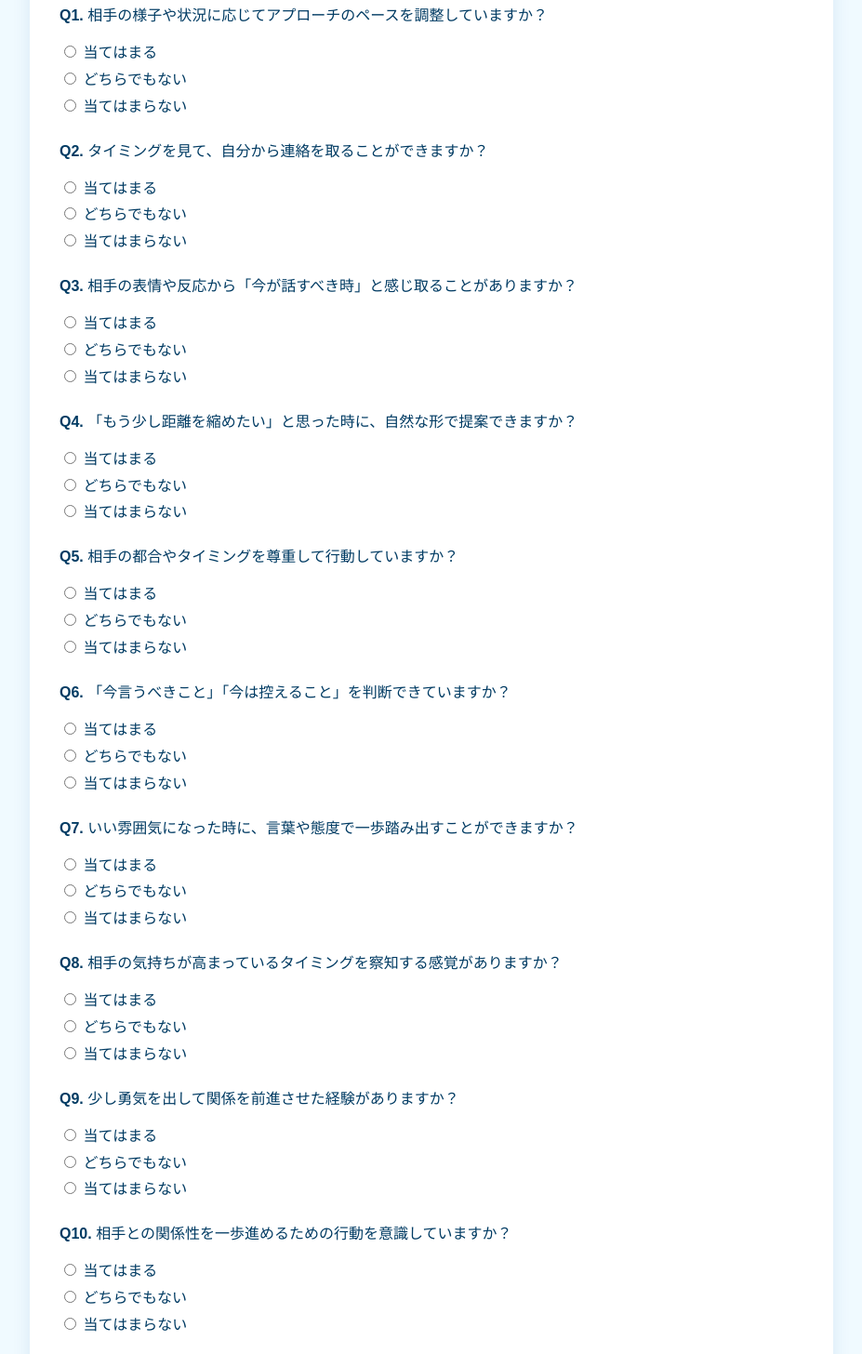
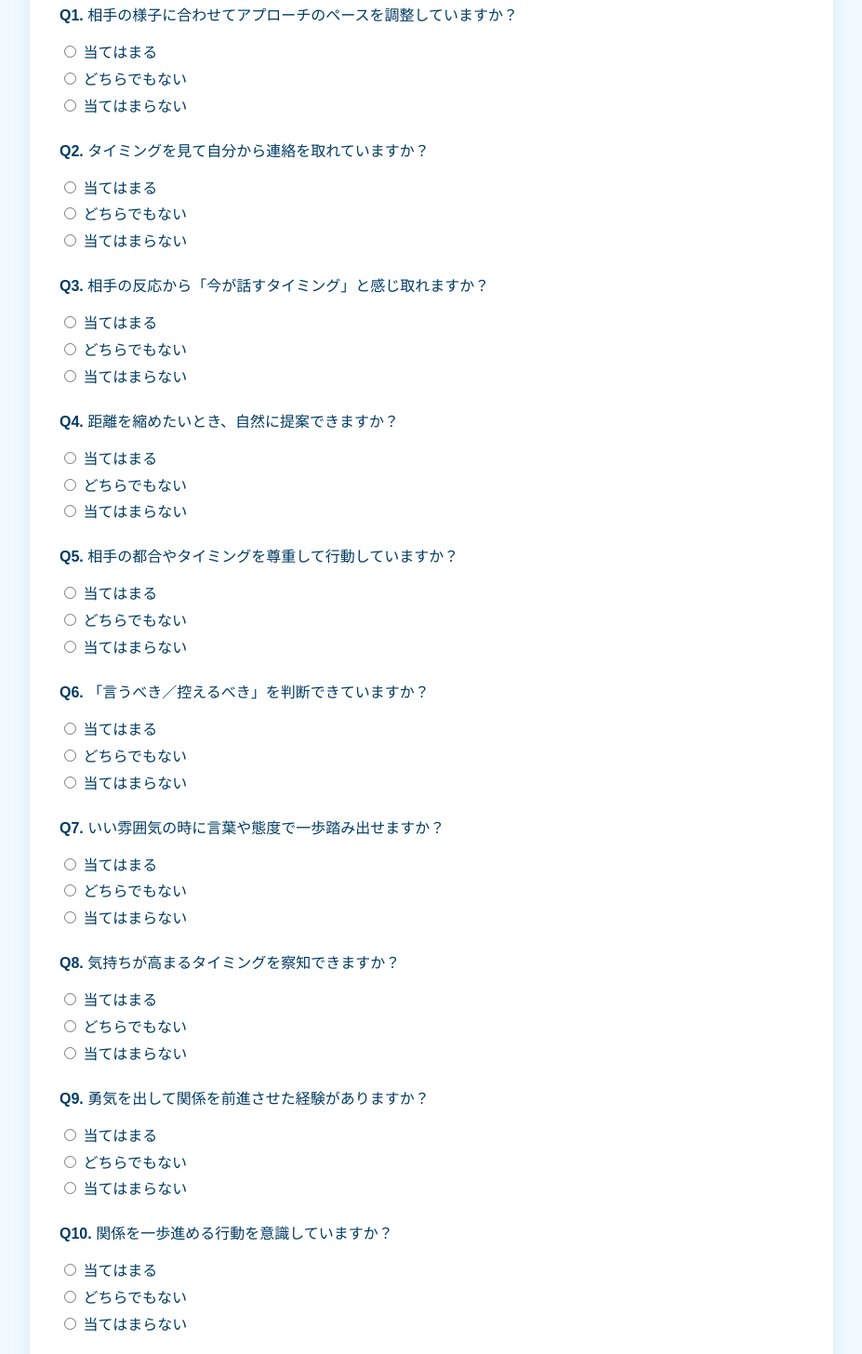
Before and after one commit to everything-shonan/seikon-diagnosis, a plain HTML site: page form-8.html in a window 1280 px wide. Shown: the part 202-1658 px from the top of the page at 93% size, without its empty margins (176-1103 px from the left). Drawn offline with Linux system fonts and the light colour scheme.

Commit message:
Update form-8.html

```diff
--- a/form-8.html
+++ b/form-8.html
@@ -65,16 +65,16 @@
   </form>
   <script>
     const questions = [
-      '相手の様子や状況に応じてアプローチのペースを調整していますか？',
-      'タイミングを見て、自分から連絡を取ることができますか？',
-      '相手の表情や反応から「今が話すべき時」と感じ取ることがありますか？',
-      '「もう少し距離を縮めたい」と思った時に、自然な形で提案できますか？',
-      '相手の都合やタイミングを尊重して行動していますか？',
-      '「今言うべきこと」「今は控えること」を判断できていますか？',
-      'いい雰囲気になった時に、言葉や態度で一歩踏み出すことができますか？',
-      '相手の気持ちが高まっているタイミングを察知する感覚がありますか？',
-      '少し勇気を出して関係を前進させた経験がありますか？',
-      '相手との関係性を一歩進めるための行動を意識していますか？'
+      "相手の様子に合わせてアプローチのペースを調整していますか？",
+  "タイミングを見て自分から連絡を取れていますか？",
+  "相手の反応から「今が話すタイミング」と感じ取れますか？",
+  "距離を縮めたいとき、自然に提案できますか？",
+  "相手の都合やタイミングを尊重して行動していますか？",
+  "「言うべき／控えるべき」を判断できていますか？",
+  "いい雰囲気の時に言葉や態度で一歩踏み出せますか？",
+  "気持ちが高まるタイミングを察知できますか？",
+  "勇気を出して関係を前進させた経験がありますか？",
+  "関係を一歩進める行動を意識していますか？"
     ];
     const container = document.getElementById('questions');
     questions.forEach((q, i) => {
```
